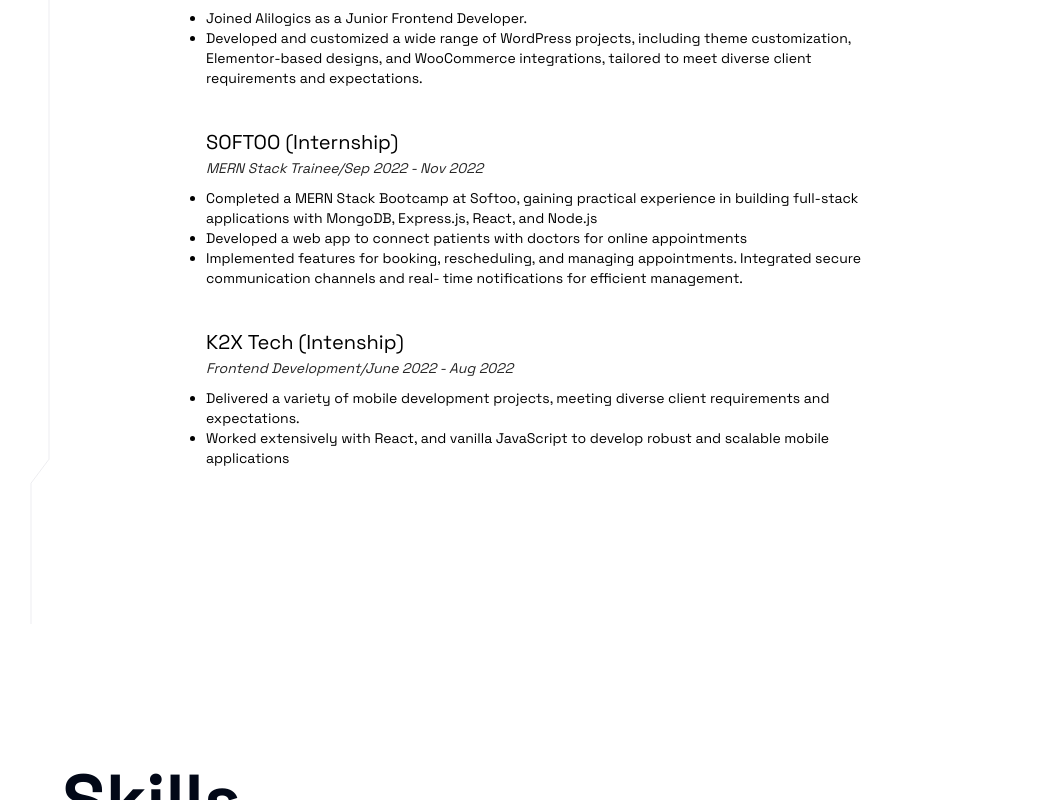
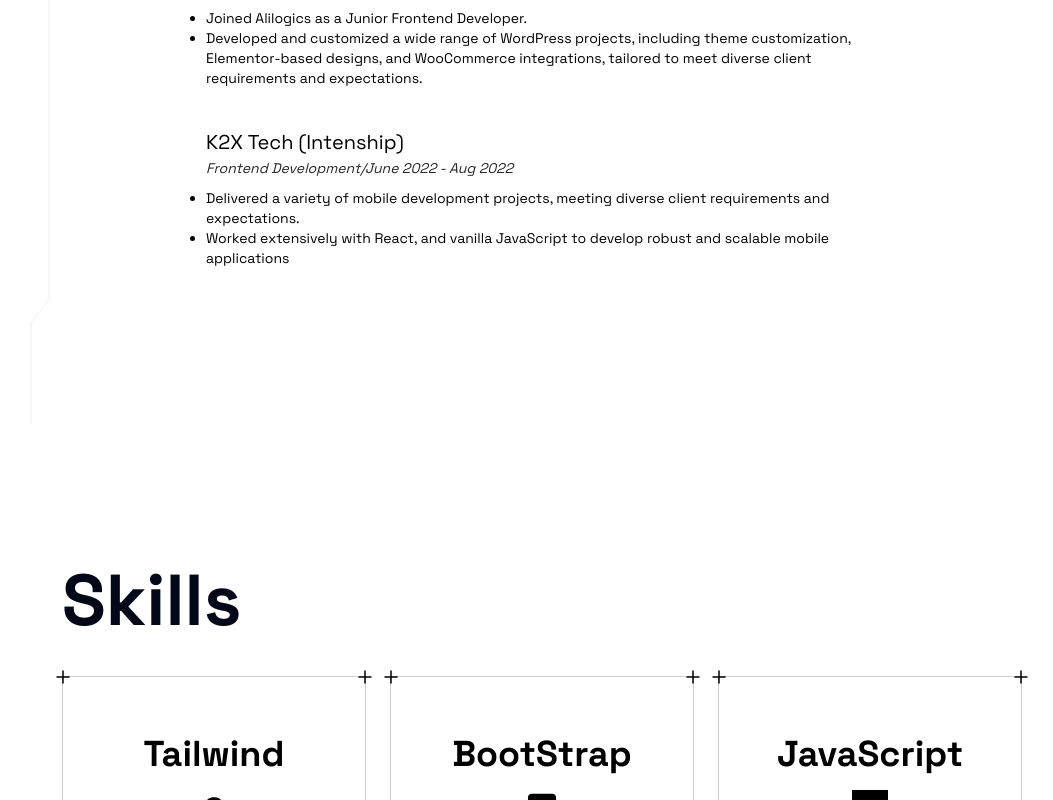
Before and after one commit to AmarAbbas123/Personal_Portfolio, a Next.js app: page / in a window 1280 px wide. Shown: the part 1260-2060 px from the top of the page, without its empty margins (98-1151 px from the left). Built offline with nearby package versions, Linux system fonts and the light colour scheme.

Commit message:
Update ExperienceSection.tsx
experiance edit

```diff
--- a/src/components/page-ui/ExperienceSection.tsx
+++ b/src/components/page-ui/ExperienceSection.tsx
@@ -51,23 +51,7 @@
         ),
         badge: 'Frontend Developer/June 2023 – Present'
     },
-    {
-        title: 'SOFTOO (Internship)',
-        description: (
-            <ul className="list-disc">
-                <li>
-                    Completed a MERN Stack Bootcamp at Softoo, gaining practical experience in building full-stack applications with MongoDB,
-                    Express.js, React, and Node.js
-                </li>
-                <li>Developed a web app to connect patients with doctors for online appointments</li>
-                <li>
-                    Implemented features for booking, rescheduling, and managing appointments. Integrated secure communication channels and real- time
-                    notifications for efficient management.
-                </li>
-            </ul>
-        ),
-        badge: 'MERN Stack Trainee/Sep 2022 - Nov 2022'
-    },
+
     {
         title: 'K2X Tech (Intenship)',
         description: (
```
